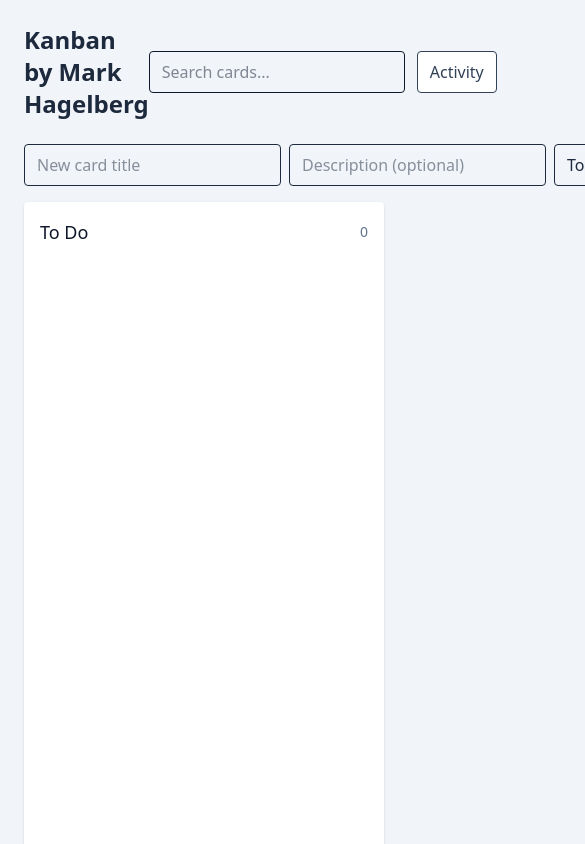
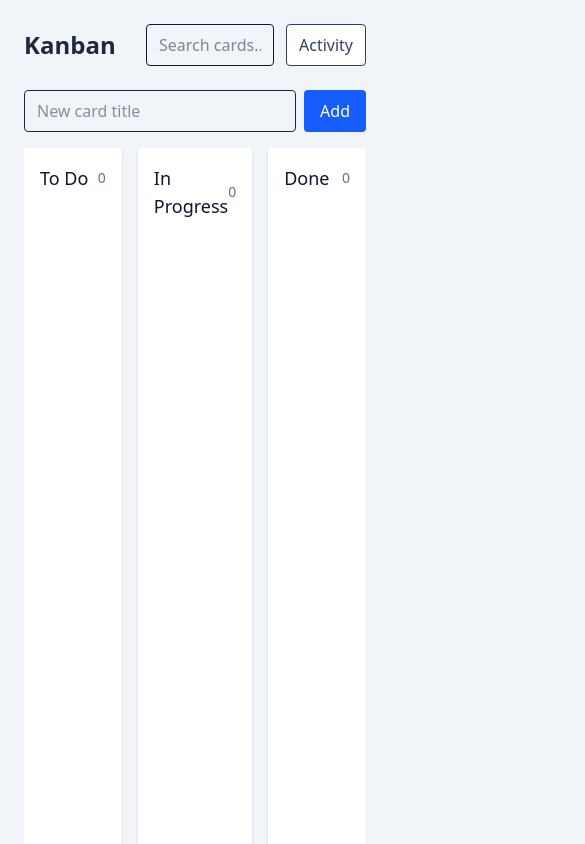
Before and after one commit to mhagel/kanban, a React (Vite) app: page / in a window 390 px wide. Shown: the top 844 px of the page, 585 px wide, since content can reach past the window. Built offline with nearby package versions, Linux system fonts and the light colour scheme.

Commit message:
mobile responsive

```diff
--- a/src/App.tsx
+++ b/src/App.tsx
@@ -85,11 +85,14 @@ export default function App() {
   return (
     <div className="min-h-screen bg-slate-100 p-6 w-full flex flex-col">
       <header className="mx-auto mb-6 w-full flex items-center justify-between">
-        <h1 className="text-2xl font-semibold text-slate-800">
-          Kanban by Mark Hagelberg
-        </h1>
+        <div>
+          <h1 className="text-2xl font-semibold text-slate-800">Kanban</h1>
+          <h2 className="text-1xl font-semibold text-slate-800 hidden md:block">
+            by Mark Hagelberg
+          </h2>
+        </div>
         <div className="flex items-center gap-3">
-          <div className="w-64">
+          <div className="w-32 md:w-64">
             <input
               className="w-full rounded border px-3 py-2"
               placeholder="Search cards..."
@@ -141,13 +144,13 @@ export default function App() {
             onChange={(e) => setTitle(e.target.value)}
           />
           <input
-            className="flex-1 rounded border px-3 py-2"
+            className="flex-1 rounded border px-3 py-2 hidden md:block"
             placeholder="Description (optional)"
             value={description}
             onChange={(e) => setDescription(e.target.value)}
           />
           <select
-            className="rounded border px-2"
+            className="rounded border px-2 hidden md:block"
             value={column}
             onChange={(e) => setColumn(e.target.value as Column)}
           >
@@ -172,7 +175,8 @@ export default function App() {
           ];
 
           return (
-            <section className="grid grid-cols-1 md:grid-cols-3 gap-4 w-full">
+            <section className="w-full">
+              <div className="flex gap-4 md:grid md:grid-cols-3 md:gap-4 w-full overflow-x-auto pb-4">
                 {columns.map(({ key, title }) => (
                   <div
                     key={key}
@@ -188,7 +192,9 @@ export default function App() {
                         };
                         if (parsed && parsed.id) {
                           // check if id is already in column
-                        if (state[key].some((c: Card) => c.id === parsed.id)) {
+                          if (
+                            state[key].some((c: Card) => c.id === parsed.id)
+                          ) {
                             return;
                           }
 
@@ -255,6 +261,7 @@ export default function App() {
                     </ul>
                   </div>
                 ))}
+              </div>
             </section>
           );
         })()}
```
Lines whose indentation alone changed are shown as unchanged.
